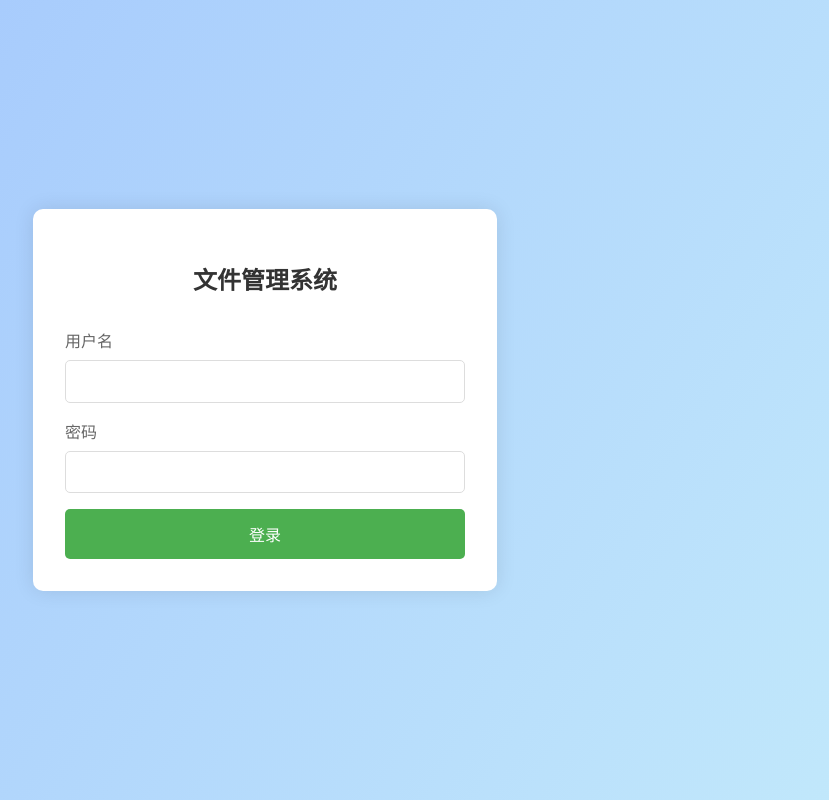
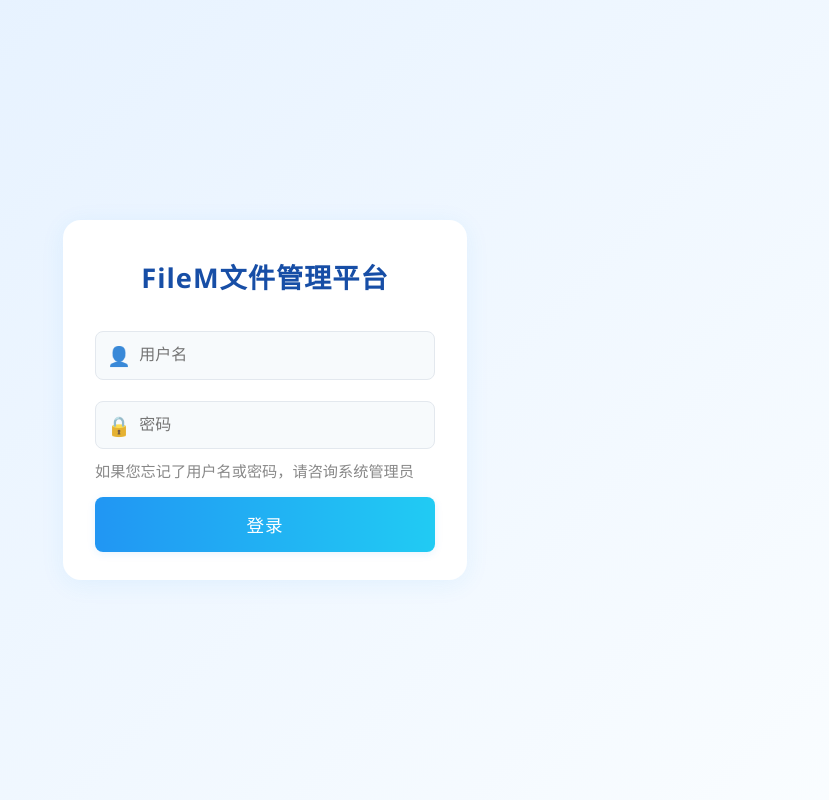
Before and after one commit to zxw-zzh/filemanager, a plain HTML site: page index.html in a window 1280 px wide. Shown: the whole page, without its empty margins (375-1204 px from the left). Drawn offline with Linux system fonts and the light colour scheme.

Commit message:
fix: 登录页输入框样式修正，防止超出卡片区域，整体更美观

```diff
--- a/home.html
+++ b/home.html
@@ -4,6 +4,7 @@
     <meta charset="UTF-8">
     <meta name="viewport" content="width=device-width, initial-scale=1.0">
     <title>文件管理系统 - 主页</title>
+    <link rel="icon" type="image/x-icon" href="favicon.ico">
     <style>
         body {
             font-family: 'Microsoft YaHei', sans-serif;
--- a/index.html
+++ b/index.html
@@ -4,78 +4,116 @@
     <meta charset="UTF-8">
     <meta name="viewport" content="width=device-width, initial-scale=1.0">
     <title>文件管理系统 - 登录</title>
+    <link rel="icon" type="image/x-icon" href="favicon.ico">
     <style>
         body {
-            font-family: 'Microsoft YaHei', sans-serif;
-            background: linear-gradient(120deg, #a1c4fd 0%, #c2e9fb 100%);
-            height: 100vh;
+            min-height: 100vh;
             margin: 0;
+            background: linear-gradient(135deg, #e3f0ff 0%, #fafdff 100%);
             display: flex;
             align-items: center;
             justify-content: center;
+            font-family: 'Segoe UI', 'Microsoft YaHei', Arial, sans-serif;
         }
-        .login-container {
-            background: white;
-            padding: 2rem;
-            border-radius: 10px;
-            box-shadow: 0 0 20px rgba(0, 0, 0, 0.1);
-            width: 100%;
-            max-width: 400px;
+        .login-form-box {
+            width: 340px;
+            padding: 36px 32px 28px 32px;
+            border-radius: 18px;
+            box-shadow: 0 4px 24px 0 rgba(33,150,243,0.08);
+            background: #fff;
+            display: flex;
+            flex-direction: column;
+            align-items: stretch;
         }
         .login-title {
+            font-size: 1.7rem;
+            font-weight: 700;
+            color: #174ea6;
+            margin-bottom: 2.2rem;
+            letter-spacing: 1px;
             text-align: center;
-            color: #333;
-            margin-bottom: 2rem;
         }
         .form-group {
-            margin-bottom: 1rem;
-        }
-        .form-group label {
-            display: block;
-            margin-bottom: 0.5rem;
-            color: #666;
+            margin-bottom: 1.3rem;
+            position: relative;
         }
         .form-group input {
             width: 100%;
-            padding: 0.8rem;
-            border: 1px solid #ddd;
-            border-radius: 5px;
+            padding: 0.9rem 1rem 0.9rem 2.7rem;
+            border: 1.5px solid #e3e8ee;
+            border-radius: 8px;
+            font-size: 1rem;
+            background: #f7fafc;
+            transition: border 0.2s, box-shadow 0.2s;
+            outline: none;
             box-sizing: border-box;
+        }
+        .form-group input:focus {
+            border: 1.5px solid #2196F3;
+            box-shadow: 0 0 0 2px #e3f2fd;
+            background: #fff;
+        }
+        .form-group .input-icon {
+            position: absolute;
+            left: 12px;
+            top: 50%;
+            transform: translateY(-50%);
+            font-size: 1.2rem;
+            color: #2196F3;
+            opacity: 0.85;
+            pointer-events: none;
         }
         .login-btn {
             width: 100%;
-            padding: 0.8rem;
-            background: #4CAF50;
+            padding: 0.95rem;
+            background: linear-gradient(90deg, #2196F3 0%, #21CBF3 100%);
             color: white;
             border: none;
-            border-radius: 5px;
+            border-radius: 8px;
             cursor: pointer;
-            font-size: 1rem;
-            transition: background 0.3s;
+            font-size: 1.1rem;
+            font-weight: 500;
+            letter-spacing: 1px;
+            box-shadow: 0 2px 8px rgba(33,150,243,0.10);
+            transition: background 0.3s, transform 0.1s;
+            margin-top: 0.5rem;
         }
         .login-btn:hover {
-            background: #45a049;
+            background: linear-gradient(90deg, #21CBF3 0%, #2196F3 100%);
+            transform: translateY(-2px) scale(1.03);
         }
         .error-message {
             color: #f44336;
             text-align: center;
             margin-top: 1rem;
             display: none;
+            font-size: 1rem;
+        }
+        .login-tip {
+            color: #888;
+            font-size: 0.95rem;
+            margin-bottom: 0.5rem;
+            margin-top: -0.7rem;
+            text-align: left;
+        }
+        @media (max-width: 600px) {
+            .login-form-box { width: 98vw; padding: 18px 4vw 18px 4vw; }
         }
     </style>
 </head>
 <body>
-    <div class="login-container">
-        <h2 class="login-title">文件管理系统</h2>
+    <div class="login-form-box">
+        <div class="login-title">FileM文件管理平台</div>
         <form id="loginForm">
             <div class="form-group">
-                <label for="username">用户名</label>
-                <input type="text" id="username" name="username" required>
+                <span class="input-icon">👤</span>
+                <input type="text" id="username" name="username" placeholder="用户名" required>
             </div>
             <div class="form-group">
-                <label for="password">密码</label>
-                <input type="password" id="password" name="password" required>
+                <span class="input-icon">🔒</span>
+                <input type="password" id="password" name="password" placeholder="密码" required>
             </div>
+            <div class="login-tip">如果您忘记了用户名或密码，请咨询系统管理员</div>
             <button type="submit" class="login-btn">登录</button>
             <div id="errorMessage" class="error-message"></div>
         </form>
```
Also changed, not shown: favicon.ico (added).
